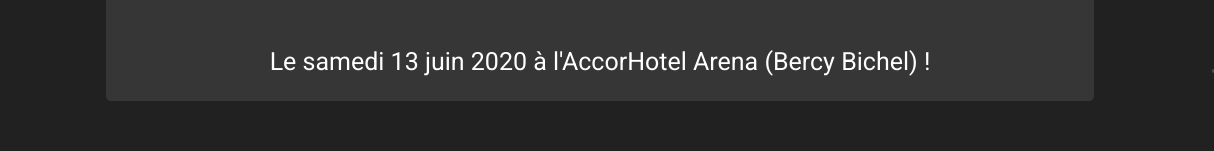
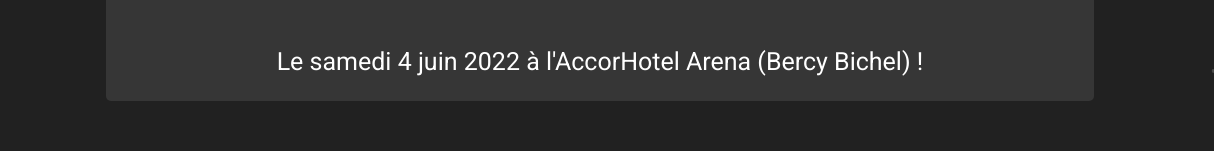
Before and after one commit to Ever-zine/Compte-a-rebours-TMCUP2020, a plain HTML site: page index.html in a window 1280 px wide. Shown: the part 277-428 px from the top of the page, 0-1214 px from the left. Drawn offline with Linux system fonts and the light colour scheme.

Commit message:
Mise à jour du texte selon la nouvelle date

```diff
--- a/index.html
+++ b/index.html
@@ -4,7 +4,7 @@
     <meta charset="utf-8" />
     <link rel="stylesheet" href="index.css" />
     <link href="https://fonts.googleapis.com/css?family=Roboto" rel="stylesheet">
-    <title>Compte à rebours TM CUP 2020</title>
+    <title>Compte à rebours TM CUP 2022</title>
   </head>
   <body>
     <script>
@@ -45,7 +45,7 @@
           <span id="minutesRemaining"></span> minutes
           <span id="secondsRemaining"></span> secondes
         </p>
-        <p class="dateTMCUP">Le samedi 13 juin 2020 à l'AccorHotel Arena (Bercy Bichel) !</p>
+        <p class="dateTMCUP">Le samedi 4 juin 2022 à l'AccorHotel Arena (Bercy Bichel) !</p>
       </div>
     </div>
     <div class="links">
```
